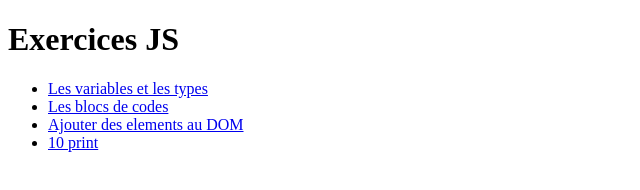
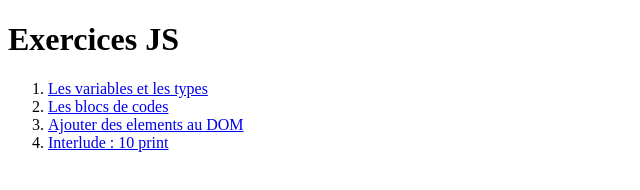
Before and after one commit to ziopod/debuter-avec-js, a plain HTML site: page index.html in a window 1280 px wide. Shown: the full height of the page, 0-640 px from the left. Drawn offline with Linux system fonts and the light colour scheme.

Commit message:
Ajout d'un liste numérotée

```diff
--- a/index.html
+++ b/index.html
@@ -9,7 +9,7 @@
 </head>
 <body>
   <h1>Exercices JS</h1>
-  <ul>
+  <ol>
     <li>
       <a href="1-variables.html">Les variables et les types</a>
     </li>
@@ -20,7 +20,7 @@
       <a href="3-ajouter-elements.html">Ajouter des elements au DOM</a>
     </li>
     <li>
-      <a href="4-10print.html">10 print</a></li>
-  </ul>
+      <a href="4-10print.html">Interlude : 10 print </a></li>
+    </ol>
 </body>
 </html>
```
